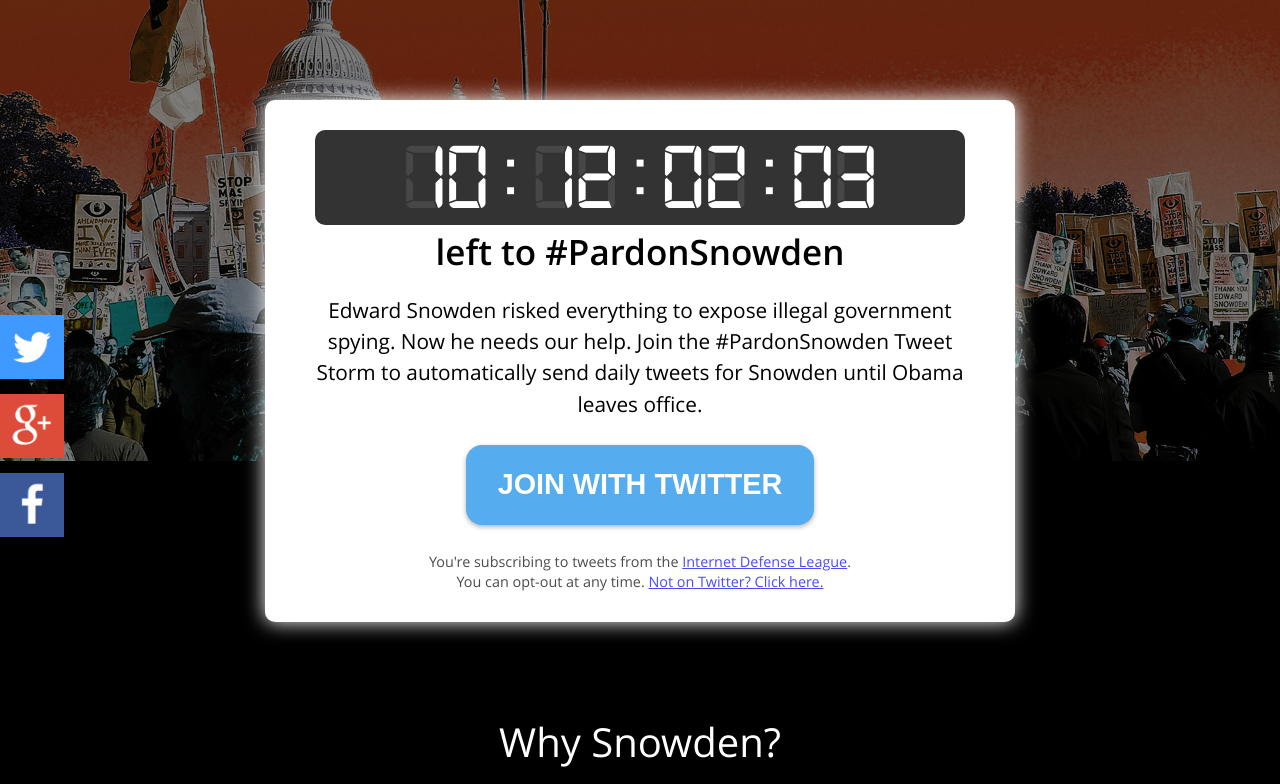
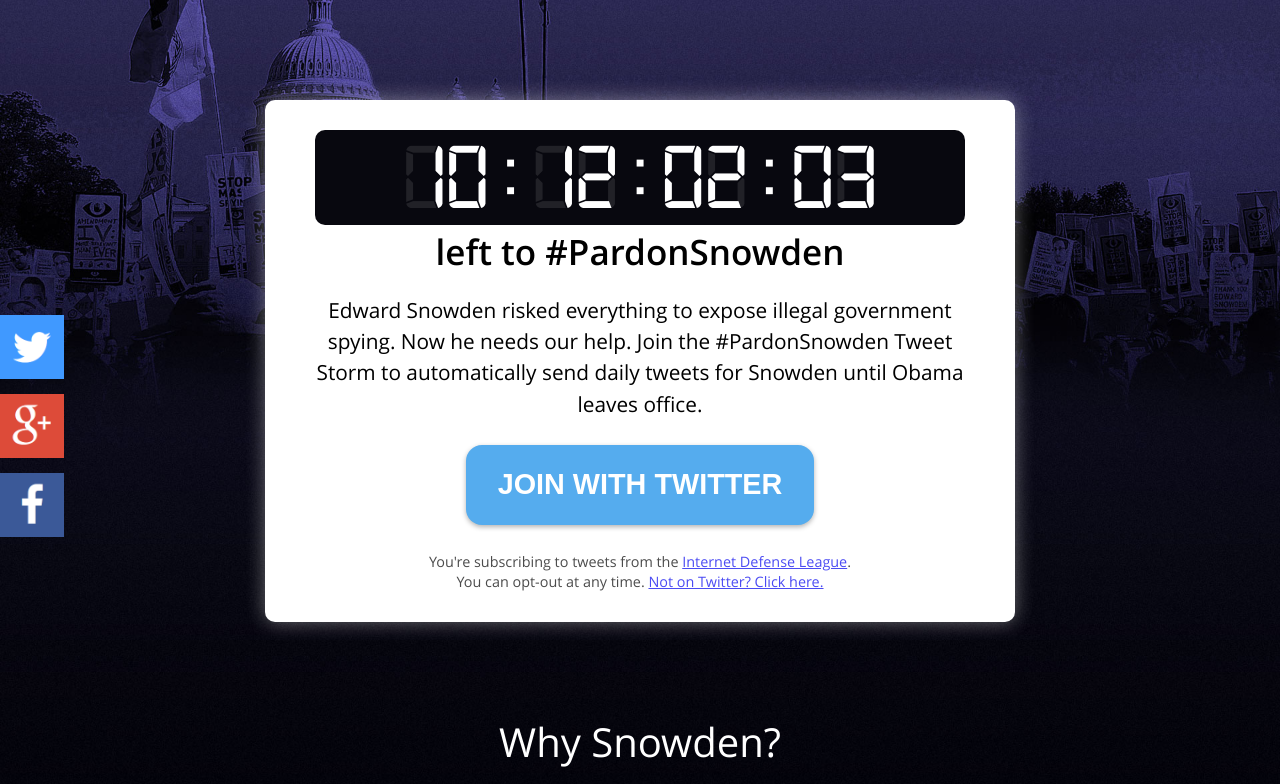
Before and after one commit to fightforthefuture/pardonsnowden, a plain HTML site: page index.html in a window 1280 px wide. Shown: the top 784 px of the page. Drawn offline with Linux system fonts and the light colour scheme.

Commit message:
css tweaks

```diff
--- a/css/main.css
+++ b/css/main.css
@@ -95,7 +95,7 @@ table {
 body {
     padding: 0px 0px 0px 0px;
     font-family: 'Open Sans';
-    background: #000 url(../images/background2.jpg) center -0% no-repeat;
+    background: #02020a url(../images/background3.jpg) center -0% no-repeat;
     background-size: 100% auto;
     height: 100%;
 }
@@ -103,7 +103,7 @@ body {
 .overlay {
     width: 100%;
     height: 100%;
-    background-color: rgba(0, 0, 0, .5);
+    background-color: rgba(0, 0, 0, 0);
     padding: 100px 0px 60px 0px;
 }
 
@@ -114,7 +114,7 @@ body {
     padding: 30px 50px;
     background: white;
     border-radius: 10px;
-    box-shadow: 0px 0px 20px white;
+    box-shadow: 0px 0px 20px rgba(255, 255, 255, .4);
     text-align: center;
 }
 
@@ -131,7 +131,7 @@ body {
     font-family: "Digital 7 Mono";
 
     color: rgba(255, 255, 255, .1);
-    background: #333;
+    background: #08080f;
     border-radius: 10px;
 }
 .cta .countdown #remaining {
@@ -203,7 +203,7 @@ body {
     max-width: 750px;
     margin: 50px auto;
     padding: 50px 50px 0px 50px;
-    background: black;
+    background: transparent;
     border-radius: 10px;
     text-align: center;
     color: rgba(255, 255, 255, .8);
```
Also changed, not shown: images/background3.jpg (added).
